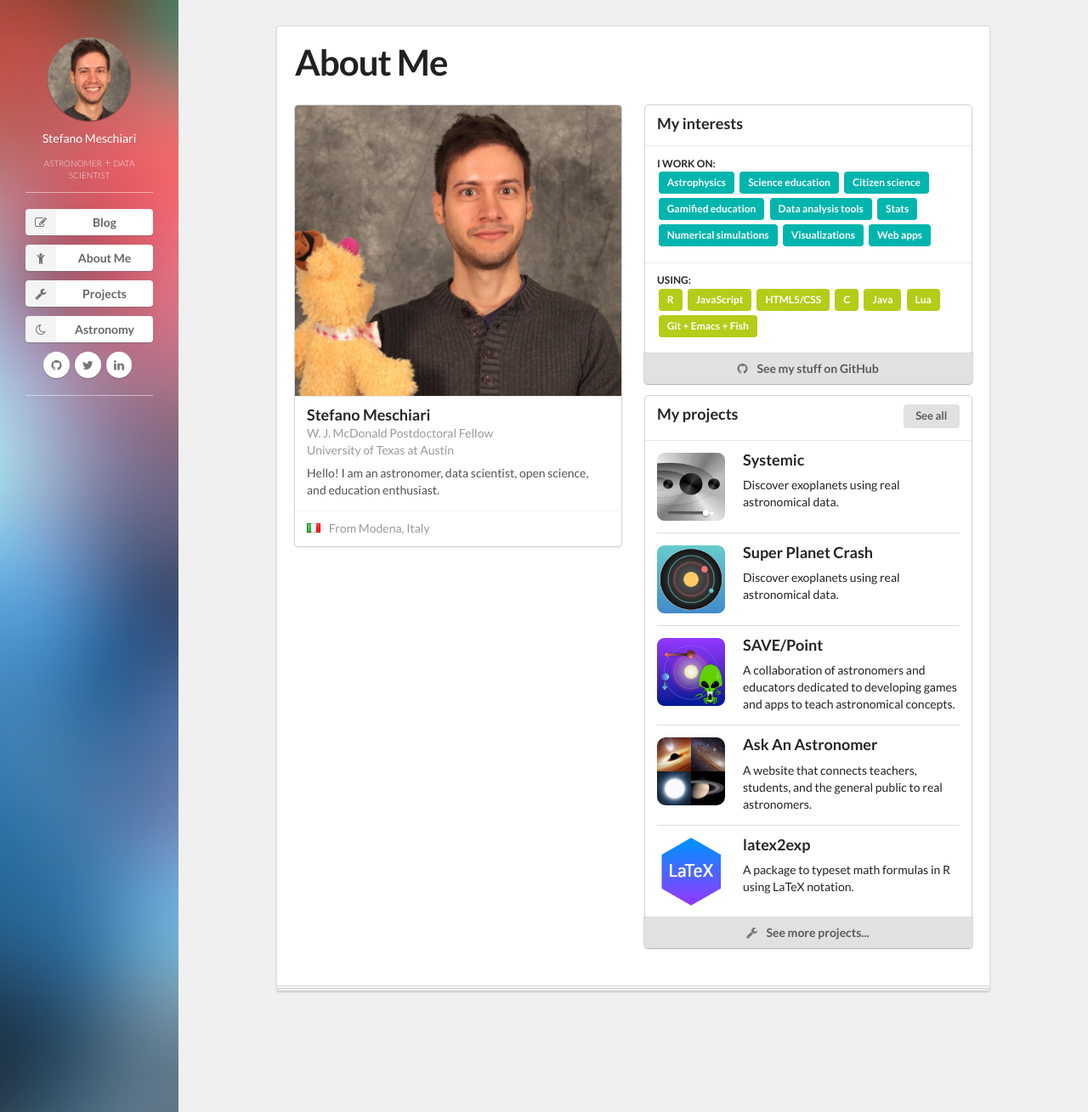
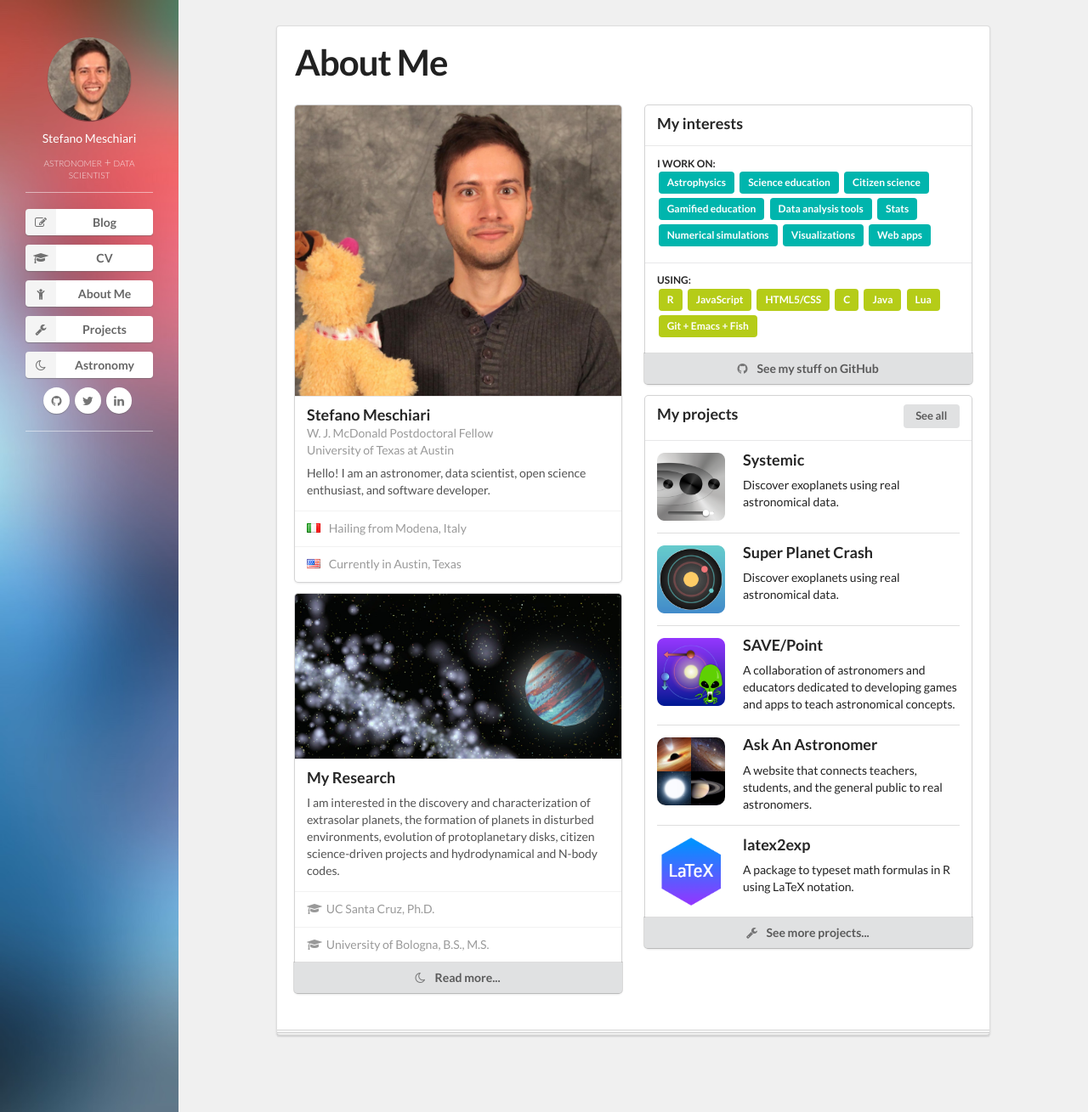
Before and after one commit to rcv-legado/new-website, a Jekyll site: the page built from index.html, in a window 1280 px wide and 1309 px high. Shown: the whole window at 85% size. Built offline with Jekyll 4.4.1, drawn with Linux system fonts in a browser that asks for light colours; nearby versions of some CDN libraries; library files that are not in the unit come from our copies.

Commit message:
Added another card

```diff
--- a/_config.yml
+++ b/_config.yml
@@ -10,7 +10,7 @@
 email: stefano.meschiari@gmail.com
 description: > # this means to ignore newlines until "baseurl:"
    Stefano Meschiari's personal website.
-baseurl: "" # the subpath of your site, e.g. /blog
+baseurl: "/new-website" # the subpath of your site, e.g. /blog
 url: "http://www.stefanom.org"
 twitter_username: exostefanom
 github_username:  stefano-meschiari
--- a/_includes/head.html
+++ b/_includes/head.html
@@ -7,9 +7,9 @@
   <meta name="description" content="{% if page.excerpt %}{{ page.excerpt | strip_html | strip_newlines | truncate: 160 }}{% else %}{{ site.description }}{% endif %}">
 
   <link rel="stylesheet" href="{{ "/css/main.css" | prepend: site.baseurl }}">
-  <link rel="stylesheet" href="/public/semantic/semantic.min.css">
-  <script type="text/javascript" src="/node_modules/jquery/dist/jquery.min.js"></script>
-  <script type="text/javascript" src="/public/semantic/semantic.min.js"></script>
+  <link rel="stylesheet" href="{{ "/public/semantic/semantic.min.css" | prepend: site.baseurl }}">
+  <script type="text/javascript" src="{{ "/node_modules/jquery/dist/jquery.min.js" | prepend: site.baseurl }}"></script>
+  <script type="text/javascript" src="{{ "/public/semantic/semantic.min.js" | prepend: site.baseurl }}"></script>
 
   <link rel="canonical" href="{{ page.url | replace:'index.html','' | prepend: site.baseurl | prepend: site.url }}">
   <link rel="alternate" type="application/rss+xml" title="{{ site.title }}" href="{{ "/feed.xml" | prepend: site.baseurl | prepend: site.url }}">
--- a/_includes/header.html
+++ b/_includes/header.html
@@ -3,7 +3,7 @@
     <nav class="site-nav">
         <div class="me section">
             <a href="/" class="site-title">
-                <img src="img/stefano_head.jpg" class="avatar"><br>
+                <img src="{{site.baseurl}}/img/stefano_head.jpg" class="avatar"><br>
                 Stefano Meschiari
             </a>
             <div class="subtitle">
--- a/_sass/_stefanom.scss
+++ b/_sass/_stefanom.scss
@@ -2,10 +2,8 @@
   background: rgb(240, 240, 240) !important;
 }
 
-
-
 .site-header {
-  background:url('/img/header.jpg');
+  background:url('/new-website/img/header.jpg');
   background-size:cover;
   position:fixed;
   width:$sidebar-size;
--- a/index.html
+++ b/index.html
@@ -8,7 +8,7 @@
     <div class="column">
         <div class="ui fluid card">
             <div class="image">
-                <img src="/img/stefano.jpg">
+                <img src="{{site.baseurl}}/img/stefano.jpg">
             </div>
             <div class="content">
                 <div class="header">Stefano Meschiari</div>
@@ -19,18 +19,48 @@
                 <div class="description">
                     <p>
                         Hello! I am an astronomer, data scientist,
-                        open science, and education enthusiast.
+                        open science enthusiast, and software developer.
                     </p>
                 </div>
+
             </div>
             <div class="extra content">
                 <span>
                     <i class="italy flag">
 
                     </i>
-                    From Modena, Italy
+                    Hailing from Modena, Italy
                 </span>
             </div>
+            <div class="extra content">
+                <span>
+                    <i class="us flag">
+
+                    </i>
+                    Currently in Austin, Texas
+                </span>
+            </div>
+        </div>
+        <div class="ui fluid card">
+            <div class="image">
+                <img src="{{site.baseurl}}/img/exoplanet_synthetic.jpg">
+            </div>
+            <div class="content">
+                <div class="header">My Research</div>
+                <div class="description">
+                    I am interested in the discovery and characterization of extrasolar planets, the formation of planets in disturbed environments, evolution of protoplanetary disks, citizen science-driven projects and hydrodynamical and N-body codes.
+                </div>
+            </div>
+            <div class="extra content">
+                <i class="icon student"></i> UC Santa Cruz, Ph.D.
+            </div>
+            <div class="extra content">
+                <i class="icon student"></i> University of Bologna, B.S., M.S.
+            </div>
+            <a class="ui bottom attached button" href="/projects">
+                <i class="moon icon"></i>
+                Read more...
+            </a>
         </div>
     </div>
     <div class="column">
@@ -71,17 +101,17 @@
             <div class="content">
                 <div class="header">
                     My projects
-                    <a class="ui right floated button small compact" href="/projects">See all</a>
+                    <a class="ui right floated button small compact" href="{{site.baseurl}}/projects">See all</a>
                 </div>
             </div>
             <div class="content">
                 <div class="ui divided items">
                     <div class="item">
                         <a class="ui tiny image" href="/systemic">
-                            <img src="/img/systemic_live.png">
+                            <img src="{{site.baseurl}}/img/systemic_live.png">
                         </a>
                     <div class="content">
-                        <a class="header" href="/systemic">Systemic</a>
+                        <a class="header" href="{{site.baseurl}}/systemic">Systemic</a>
                         <div class="description">
                             Discover exoplanets using real astronomical data.
                         </div>
@@ -89,10 +119,10 @@
                     </div>
                     <div class="item">
                         <a class="ui tiny image" href="/spc">
-                            <img src="/img/spc.png">
+                            <img src="{{site.baseurl}}/img/spc.png">
                         </a>
                         <div class="content">
-                            <a class="header" href="/spc">Super Planet Crash</a>
+                            <a class="header" href="{{site.baseurl}}/spc">Super Planet Crash</a>
                             <div class="description">
                                 Discover exoplanets using real astronomical data.
                             </div>
@@ -100,7 +130,7 @@
                     </div>
                     <div class="item">
                         <a class="ui tiny image" href="http://save-point.io">
-                            <img src="/img/orbits.png">
+                            <img src="{{site.baseurl}}/img/orbits.png">
                         </a>
                         <div class="content">
                             <a class="header" href="http://save-point.io">SAVE/Point</a>
@@ -111,7 +141,7 @@
                     </div>
                     <div class="item">
                         <a class="ui tiny image" href="http://askanastronomer.org">
-                            <img class="rounded" src="/img/aaa.jpg">
+                            <img class="rounded" src="{{site.baseurl}}/img/aaa.jpg">
                         </a>
                         <div class="content">
                             <a class="header" href="http://askanastronomer.org">Ask An Astronomer</a>
@@ -123,7 +153,7 @@
                     </div>
                     <div class="item">
                         <a class="ui tiny image" href="https://github.com/stefano-meschiari/latex2exp">
-                            <img src="/img/latex2exp.png">
+                            <img src="{{site.baseurl}}/img/latex2exp.png">
                         </a>
                         <div class="content">
                             <a class="header" href="https://github.com/stefano-meschiari/latex2exp">latex2exp</a>
```
Also changed, not shown: cv.md (added, +16 -0 lines), img/exoplanet_synthetic.jpg (added), img/exoplanet_synthetic.png (added).
